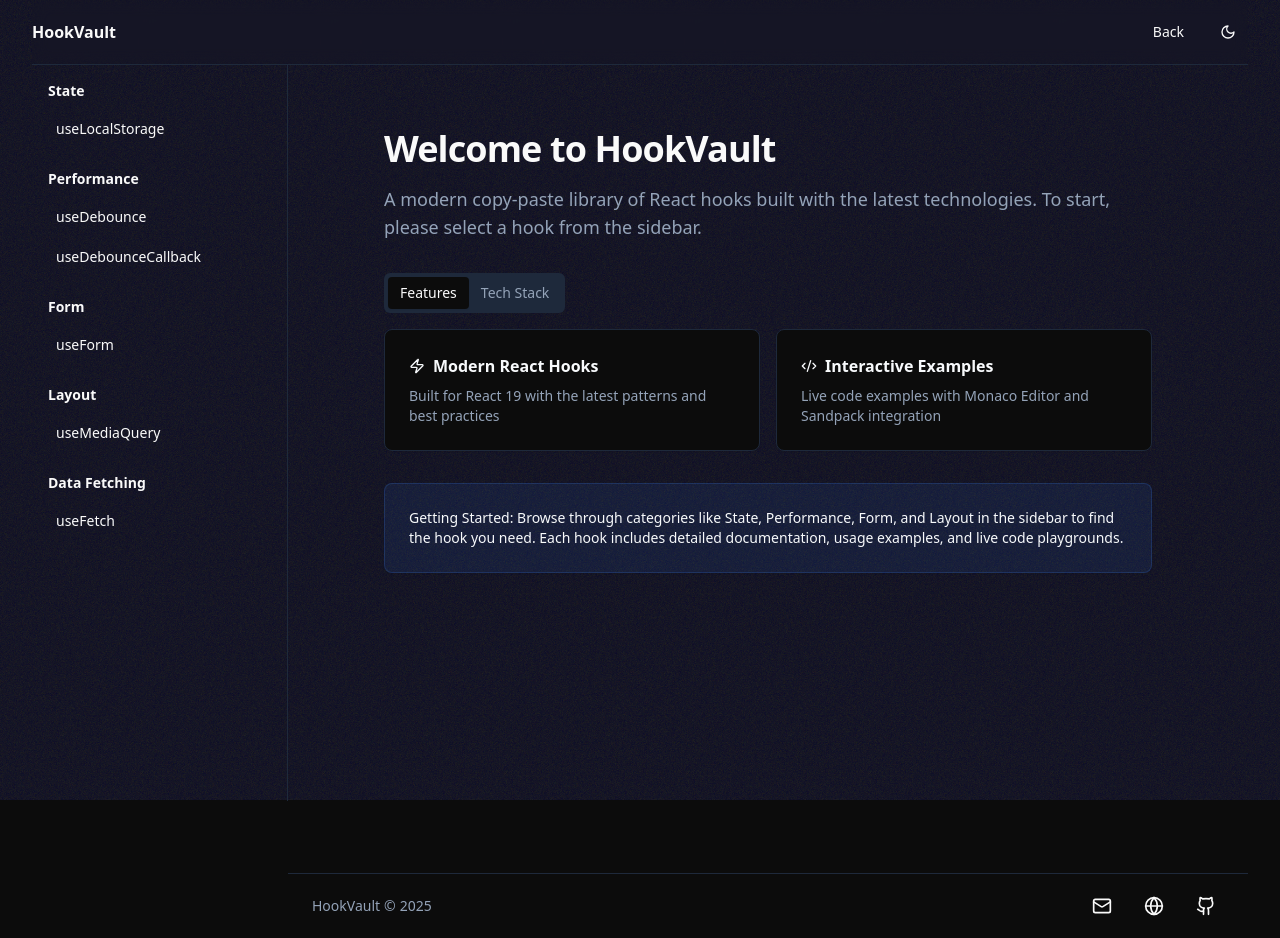
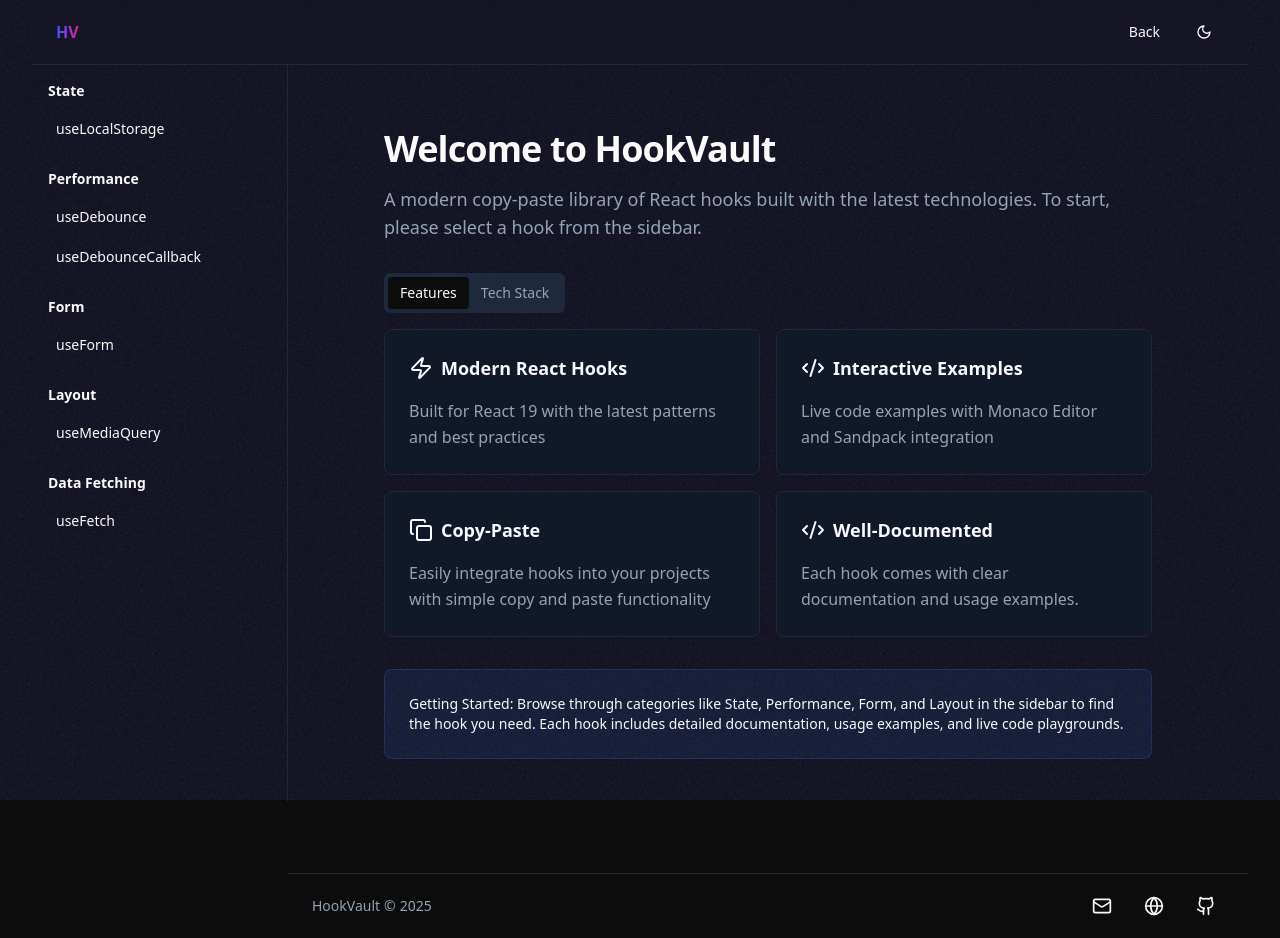
Before and after one commit to FurkanCodes/hook-vault, a Next.js app: page /docs in a window 1280 px wide. Built offline with nearby package versions, Linux system fonts and the light colour scheme.

Commit message:
landing page re-designed

```diff
--- a/app/docs/page.tsx
+++ b/app/docs/page.tsx
@@ -1,7 +1,9 @@
+import { FeatureCard } from "@/components/feature-card"
 import { Badge } from "@/components/ui/badge"
 import { Card, CardContent } from "@/components/ui/card"
 import { Tabs, TabsContent, TabsList, TabsTrigger } from "@/components/ui/tabs"
-import { Code2, Package, Zap } from 'lucide-react'
+import { Code2, Package, Zap, Copy } from 'lucide-react'
+
 
 export default function Page() {
   return (
@@ -25,34 +27,34 @@
             </TabsList>
             <TabsContent value="features" className="space-y-4">
               <div className="grid gap-4 md:grid-cols-2">
-                <Card>
-                  <CardContent className="pt-6">
-                    <div className="flex items-center gap-2">
-                      <Zap className="h-4 w-4" />
-                      <h3 className="font-semibold">Modern React Hooks</h3>
-                    </div>
-                    <p className="mt-2 text-sm text-muted-foreground">
-                      Built for React 19 with the latest patterns and best practices
-                    </p>
-                  </CardContent>
-                </Card>
-                <Card>
-                  <CardContent className="pt-6">
-                    <div className="flex items-center gap-2">
-                      <Code2 className="h-4 w-4" />
-                      <h3 className="font-semibold">Interactive Examples</h3>
-                    </div>
-                    <p className="mt-2 text-sm text-muted-foreground">
-                      Live code examples with Monaco Editor and Sandpack integration
-                    </p>
-                  </CardContent>
-                </Card>
+                <FeatureCard
+                  icon={Zap}
+                  title="Modern React Hooks"
+                  description="Built for React 19 with the latest patterns and best practices"
+                />
+                <FeatureCard
+                  icon={Code2}
+                  title="Interactive Examples"
+                  description="Live code examples with Monaco Editor and Sandpack integration"
+                />
+                <FeatureCard
+                  icon={Copy}
+                  title="Copy-Paste"
+                  description="Easily integrate hooks into your projects with simple copy and paste functionality"
+                />
+
+          <FeatureCard
+            icon={Code2}
+            title="Well-Documented"
+            description="Each hook comes with clear documentation and usage examples."
+          />
+
               </div>
             </TabsContent>
             <TabsContent value="tech" className="space-y-4">
               <Card>
-                <CardContent className="pt-6">
-                  <div className="flex items-center gap-2">
+                <CardContent className="pt-6 dark:bg-gray-900 dark:border-gray-800">
+                  <div className="flex items-center gap-2 ">
                     <Package className="h-4 w-4" />
                     <h3 className="font-semibold">Technology Stack</h3>
                   </div>
@@ -69,7 +71,7 @@
                 </CardContent>
               </Card>
 
-              <div className="rounded-lg border bg-card p-4">
+              <div className="rounded-lg border bg-card p-4 dark:bg-gray-900 dark:border-gray-800">
                 <p className="text-sm text-card-foreground">
                   <span className="font-medium">Pro Tip:</span> Each hook comes with
                   interactive examples powered by Monaco Editor and Sandpack, allowing
--- a/app/globals.css
+++ b/app/globals.css
@@ -58,6 +58,38 @@
     --chart-5: 340 75% 55%;
   }
 }
+
+@layer components {
+  .hover-scale {
+    transition: transform 0.2s ease, box-shadow 0.2s ease;
+  }
+
+  .hover-scale:hover {
+    transform: translateY(-4px);
+    box-shadow: 0 10px 15px -3px rgba(0, 0, 0, 0.1), 0 4px 6px -2px rgba(0, 0, 0, 0.05);
+  }
+}
+
+
+@layer utilities {
+  .animate-gradient {
+    background-size: 200% 200%;
+    animation: gradient 5s ease infinite;
+  }
+
+  @keyframes gradient {
+    0% {
+      background-position: 0% 50%;
+    }
+    50% {
+      background-position: 100% 50%;
+    }
+    100% {
+      background-position: 0% 50%;
+    }
+  }
+}
+
 
 /* Sugar High Syntax Highlighting Theme */
 :root {
--- /dev/null
+++ b/components/code-preview.tsx
@@ -0,0 +1,104 @@
+"use client";
+import { AppWindow, Code2 } from 'lucide-react';
+import { useState } from "react";
+import { highlight } from "sugar-high";
+
+const tabs = [
+  { id: "hook", label: "useLocalStorage.tsx", icon: Code2 },
+  { id: "usage", label: "App.tsx", icon: AppWindow },
+];
+
+const codeSnippets = {
+  hook: `import { useState, useEffect } from 'react';
+
+export function useLocalStorage<T>(key: string, initialValue: T) {
+  const [storedValue, setStoredValue] = useState<T>(() => {
+    if (typeof window === "undefined") {
+      return initialValue;
+    }
+    try {
+      const item = window.localStorage.getItem(key);
+      return item ? JSON.parse(item) : initialValue;
+    } catch (error) {
+      console.log(error);
+      return initialValue;
+    }
+  });
+
+  const setValue = (value: T | ((val: T) => T)) => {
+    try {
+      const valueToStore =
+        value instanceof Function ? value(storedValue) : value;
+      setStoredValue(valueToStore);
+      if (typeof window !== "undefined") {
+        window.localStorage.setItem(key, JSON.stringify(valueToStore));
+      }
+    } catch (error) {
+      console.log(error);
+    }
+  };
+
+  return [storedValue, setValue] as const;
+}`,
+  usage: `import { useLocalStorage } from './useLocalStorage';
+
+function App() {
+  const [name, setName] = useLocalStorage<string>("name", "");
+
+  return (
+    <div>
+      <input
+        type="text"
+        value={name}
+        onChange={(e) => setName(e.target.value)}
+        placeholder="Enter your name"
+      />
+      <p>Hello, {name}!</p>
+    </div>
+  );
+}
+
+export default App;`,
+};
+
+export function CodePreview() {
+  const [activeTab, setActiveTab] = useState("hook");
+
+  return (
+    <div className="w-full max-w-2xl mx-auto bg-card rounded-lg shadow-lg overflow-hidden">
+      <div className="flex items-center justify-between px-4 py-2 bg-muted">
+        <div className="flex space-x-2">
+          <div className="w-3 h-3 rounded-full bg-red-500"></div>
+          <div className="w-3 h-3 rounded-full bg-yellow-500"></div>
+          <div className="w-3 h-3 rounded-full bg-green-500"></div>
+        </div>
+        <div className="flex space-x-2">
+          {tabs.map((tab) => (
+            <button
+              key={tab.id}
+              onClick={() => setActiveTab(tab.id)}
+              className={`flex items-center px-3 py-1 text-sm rounded-md transition-colors ${
+                activeTab === tab.id
+                  ? "bg-primary text-primary-foreground"
+                  : "text-muted-foreground hover:bg-primary/10"
+              }`}
+            >
+              <tab.icon className="w-4 h-4 mr-2" />
+              {tab.label}
+            </button>
+          ))}
+        </div>
+      </div>
+      <div className="relative">
+        <pre className="p-4 text-sm text-left overflow-x-auto">
+          <code
+            dangerouslySetInnerHTML={{
+              __html: highlight(codeSnippets[activeTab as keyof typeof codeSnippets]),
+            }}
+          />
+        </pre>
+
+      </div>
+    </div>
+  );
+}
--- /dev/null
+++ b/components/feature-card.tsx
@@ -0,0 +1,41 @@
+import { Card, CardContent } from "@/components/ui/card";
+import { type LucideIcon } from "lucide-react";
+import { Badge } from "@/components/ui/badge";
+import Link from "next/link";
+
+interface FeatureCardProps {
+  icon: LucideIcon;
+  title: string;
+  description: string;
+  tag?: string; // Optional tag prop
+  href?: string; // Optional href for clickable cards
+}
+
+export function FeatureCard({ icon: Icon, title, description, tag, href }: FeatureCardProps) {
+  // If there's a tag, it's a hook and should be clickable
+  const isClickable = !!tag;
+
+  // Wrapper component to conditionally add Link
+  const Wrapper = isClickable ? Link : "div";
+
+  return (
+    <Wrapper href={href || "#"} className={isClickable ? "block" : "block cursor-default"}>
+      <Card className="h-full hover:shadow-lg transition-shadow flex flex-col group hover-scale dark:bg-gray-900 dark:border-gray-800">
+        <CardContent className="pt-6 flex-1">
+          <div className="flex items-center justify-between">
+            <div className="flex items-center gap-2">
+              <Icon className="h-6 w-6 text-primary " /> {/* Icon */}
+              <h3 className="font-semibold text-lg  transition-colors">
+                {title}
+              </h3> {/* Title */}
+            </div>
+            {tag && <Badge variant="secondary">{tag}</Badge>} {/* Optional tag */}
+          </div>
+          <p className="mt-4 text-muted-foreground leading-relaxed group-hover:text-foreground dark:group-hover:text-gray-100 transition-colors">
+            {description}
+          </p>
+        </CardContent>
+      </Card>
+    </Wrapper>
+  );
+}
--- /dev/null
+++ b/components/features.tsx
@@ -0,0 +1,27 @@
+import { Code2, Copy } from "lucide-react";
+import { FeatureCard } from "./feature-card";
+
+export function Features() {
+  return (
+    <section className="container">
+      <h2 className="text-3xl font-bold text-center mb-12">Features</h2>
+      <div className="grid grid-cols-1 md:grid-cols-2 lg:grid-cols-3 gap-8">
+        <FeatureCard
+          icon={Code2}
+          title="Interactive Examples"
+          description="Live code examples with Monaco Editor and Sandpack integration"
+        />
+        <FeatureCard
+          icon={Copy}
+          title="Copy-Paste"
+          description="Easily integrate hooks into your projects with simple copy and paste functionality"
+        />
+        <FeatureCard
+          icon={Code2}
+          title="Well-Documented"
+          description="Each hook comes with clear documentation and usage examples."
+        />
+      </div>
+    </section>
+  );
+}
--- a/components/hero.tsx
+++ b/components/hero.tsx
@@ -1,25 +1,41 @@
 import { Button } from "@/components/ui/button";
 import Link from "next/link";
+import { ArrowRight, Github } from 'lucide-react';
+import { CodePreview } from "./code-preview";
 
 export function HeroSection() {
   return (
-    <div className="flex flex-col items-center justify-center text-center px-4 mb-32">
-      {/* Logo or Icon (optional) */}
-      <div className="mb-8 bg-primary rounded-full p-6 w-34 h-34 flex items-center justify-center">
-        <span className="text-2xl font-bold text-primary-foreground">HookVault</span>
+    <div className="relative overflow-hidden sm:pt-24">
+      <div className="container flex flex-col items-center justify-center text-center px-4">
+
+        {/* Title and description */}
+  <div className="text-5xl font-extrabold text-5xl sm:text-6xl md:text-7xl font-extrabold   mb-6 ">
+
+  <span className="bg-clip-text text-transparent bg-gradient-to-r from-blue-600 via-purple-600 to-pink-600 animate-gradient  ">
+ HookVault
+</span>
 </div>
 
-      {/* Title and description with increased spacing */}
-      <h1 className="text-5xl sm:text-6xl md:text-7xl font-bold tracking-tighter mb-6">Modern React Hooks Library</h1>
-      <p className="text-xl text-muted-foreground max-w-[600px] mb-12">A comprehensive collection of TypeScript-first React hooks for JavaScript and React</p>
+        <p className="text-xl text-muted-foreground max-w-[600px] mb-12">
+          A comprehensive collection of TypeScript-first React hooks for building powerful and efficient applications
+        </p>
 
-      {/* Command display similar to Motion's npm install */}
+        {/* CTA Buttons */}
         <div className="flex items-center gap-4 mb-12">
           <Link href="/docs">
             <Button size="lg" className="font-medium">
-            Quick start
+              Quick start <ArrowRight className="ml-2 h-4 w-4" />
             </Button>
           </Link>
+          <Link href="https://github.com/furkancodes/hook-vault" target="_blank" rel="noopener noreferrer">
+            <Button size="lg" variant="outline" className="font-medium">
+              <Github className="mr-2 h-4 w-4" /> GitHub
+            </Button>
+          </Link>
+        </div>
+
+        {/* Code preview */}
+        <CodePreview />
       </div>
     </div>
   );
--- a/components/navigation.tsx
+++ b/components/navigation.tsx
@@ -28,11 +28,13 @@
   }, [isMenuOpen]);
 
   return (
-    <header className={cn("sticky top-0 z-50 w-full border-b  backdrop-blur", className)}>
-      <nav className="flex h-16 items-center justify-between">
+    <header className={cn("sticky top-0 z-50 w-full border-b backdrop-blur", className)}>
+      <nav className="flex h-16 items-center justify-between px-4 sm:px-6">
         {/* Logo */}
-        <Link href="/" className="text-base font-bold">
-          HookVault
+        <Link href="/" className="flex items-center">
+          <span className="text-base font-extrabold bg-clip-text text-transparent bg-gradient-to-r from-blue-600 via-purple-600 to-pink-600 ">
+            HV
+          </span>
         </Link>
 
         {/* Desktop Navigation */}
@@ -46,17 +48,30 @@
         </div>
 
         {/* Mobile Menu Button */}
-        <button onClick={() => setIsMenuOpen(!isMenuOpen)} className="md:hidden p-2 -mr-2" aria-label="Toggle menu">
+        <button
+          onClick={() => setIsMenuOpen(!isMenuOpen)}
+          className="md:hidden p-2 -mr-2"
+          aria-label="Toggle menu"
+        >
           {isMenuOpen ? <X className="h-6 w-6" /> : <Menu className="h-6 w-6" />}
         </button>
       </nav>
 
       {/* Mobile Menu */}
-      <div className={cn("fixed inset-x-0 top-16 z-50 h-screen bg-background md:hidden transition-transform duration-300 ease-in-out", isMenuOpen ? "translate-y-0" : "-translate-y-full")}>
+      <div
+        className={cn(
+          "fixed inset-x-0 top-16 z-50 h-screen bg-background md:hidden transition-transform duration-300 ease-in-out",
+          isMenuOpen ? "translate-y-0" : "-translate-y-full"
+        )}
+      >
         <div className="border-b">
           <div className="flex flex-col space-y-4 p-6">
             {pathname.includes("docs") && (
-              <Link href="/" className="text-sm font-medium transition-colors hover:text-primary" onClick={() => setIsMenuOpen(false)}>
+              <Link
+                href="/"
+                className="text-sm font-medium transition-colors hover:text-primary"
+                onClick={() => setIsMenuOpen(false)}
+              >
                 Back
               </Link>
             )}
@@ -69,7 +84,12 @@
       </div>
 
       {/* Backdrop */}
-      {isMenuOpen && <div className="fixed inset-0 top-16 z-40 bg-background/80 backdrop-blur-sm md:hidden" onClick={() => setIsMenuOpen(false)} />}
+      {isMenuOpen && (
+        <div
+          className="fixed inset-0 top-16 z-40 bg-background/80 backdrop-blur-sm md:hidden"
+          onClick={() => setIsMenuOpen(false)}
+        />
+      )}
     </header>
   );
 }
```
Also changed, not shown: app/page.tsx (+10 -7 lines), components/trending-hooks.tsx (+18 -11 lines). Lines whose indentation alone changed are shown as unchanged.
